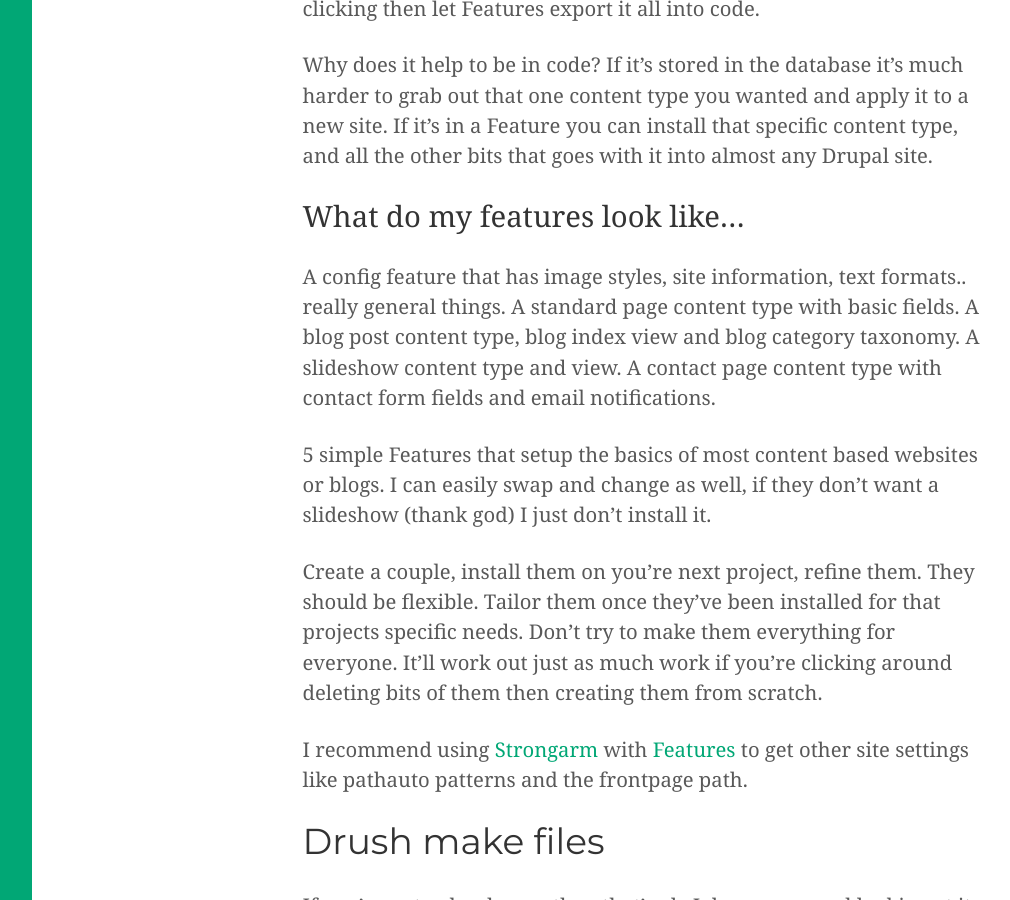
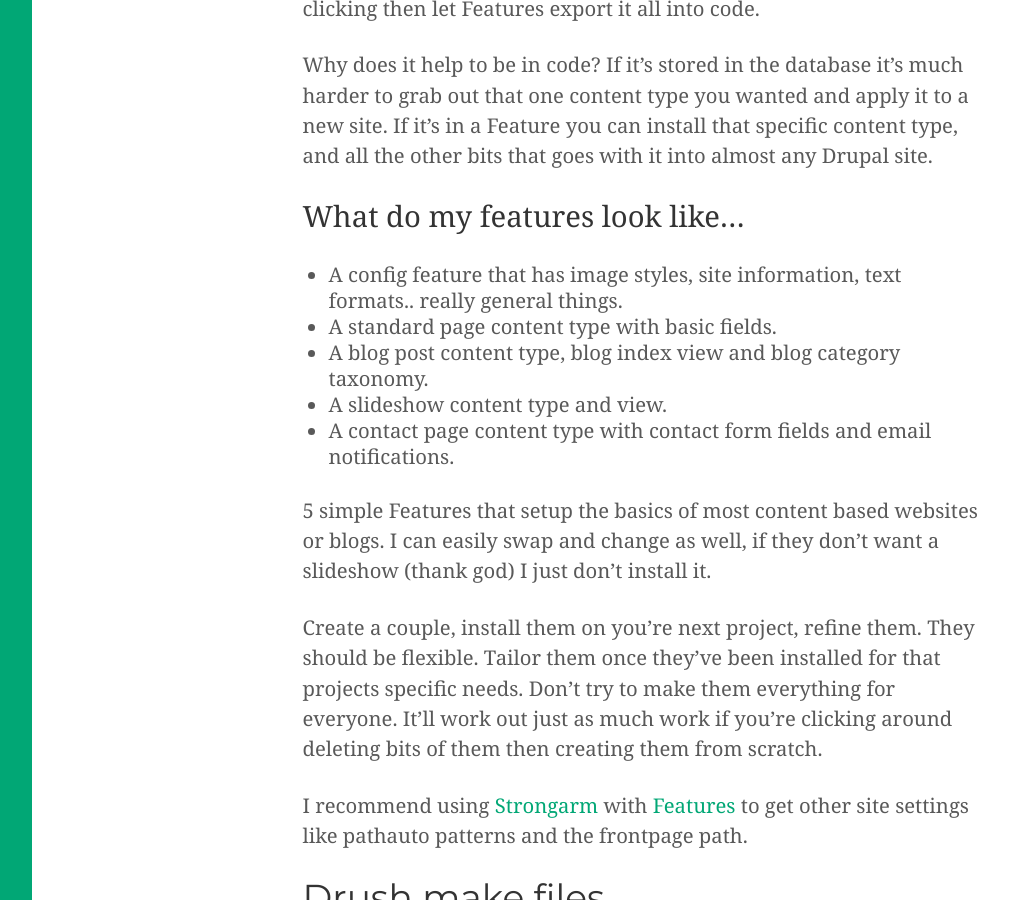
Before and after one commit to rikki-iki/rikki-iki.github.io, a Jekyll site: the page built from _posts/2014-07-14-features-and-makefiles.markdown, in a window 1280 px wide and 900 px high, scrolled down 903 px. Shown: the whole window, without its empty margins (4-1014 px from the left). Built offline with Jekyll 4.4.1, drawn with Linux system fonts in a browser that asks for light colours; Markdown is read by kramdown in place of the engine named in the settings.

```diff
--- a/_posts/2014-07-14-features-and-makefiles.markdown
+++ b/_posts/2014-07-14-features-and-makefiles.markdown
@@ -18,11 +18,11 @@ Why does it help to be in code? If it's stored in the database it's much harder
 
 ### What do my features look like...
 
-A config feature that has image styles, site information, text formats.. really general things.
-A standard page content type with basic fields.
-A blog post content type, blog index view and blog category taxonomy.
-A slideshow content type and view.
-A contact page content type with contact form fields and email notifications.
+* A config feature that has image styles, site information, text formats.. really general things.
+* A standard page content type with basic fields.
+* A blog post content type, blog index view and blog category taxonomy.
+* A slideshow content type and view.
+* A contact page content type with contact form fields and email notifications.
 
 5 simple Features that setup the basics of most content based websites or blogs. I can easily swap and change as well, if they don't want a slideshow (thank god) I just don't install it.
 
```
